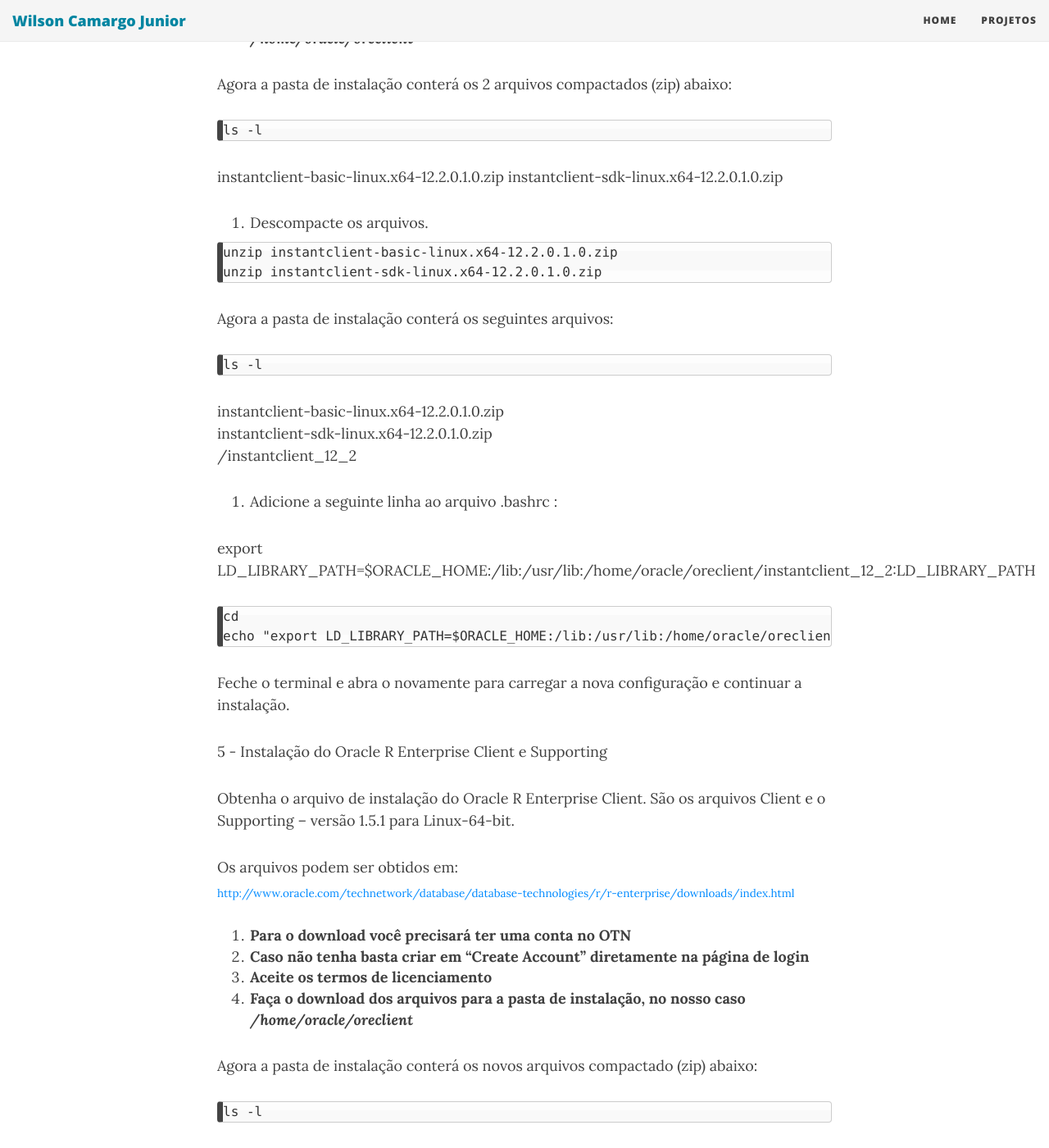
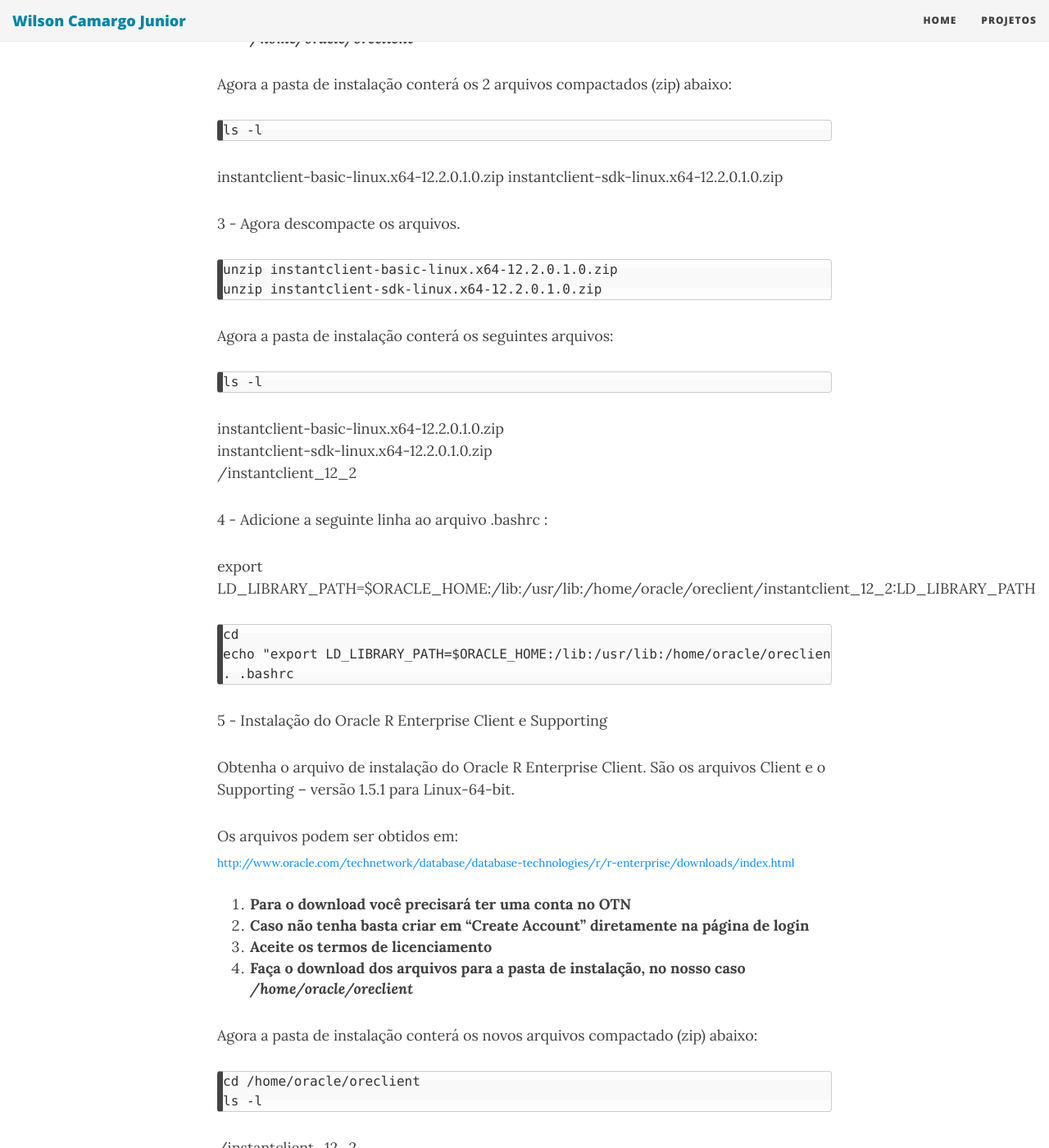
Before and after one commit to wilson-camargo-jr/teste, a Jekyll site: the page built from _posts/2018-06-18-ANN-ORE-P3.md, in a window 1280 px wide and 1400 px high, scrolled down 8736 px. Shown: the whole window at 82% size. Built offline with Jekyll 4.4.1, drawn with Linux system fonts in a browser that asks for light colours; nearby versions of some CDN libraries; some of the changed text lies outside the part shown.

Commit message:
Update 2018-06-18-ANN-ORE-P3.md

````diff
--- a/_posts/2018-06-18-ANN-ORE-P3.md
+++ b/_posts/2018-06-18-ANN-ORE-P3.md
@@ -40,7 +40,7 @@
 2 - Mude para o usuário root (senha do root: **oracle**) e acesse a pasta /etc/yum.repos.d
 
 ```
-su -
+su
 cd /etc/yum.repos.d
 ls -l
 ```
@@ -231,7 +231,7 @@
 instantclient-basic-linux.x64-12.2.0.1.0.zip
 instantclient-sdk-linux.x64-12.2.0.1.0.zip
 
-3.	Descompacte os arquivos.
+3 - Agora descompacte os arquivos.
 
 ```
 unzip instantclient-basic-linux.x64-12.2.0.1.0.zip
@@ -248,7 +248,7 @@
 instantclient-sdk-linux.x64-12.2.0.1.0.zip
 /instantclient_12_2
 
-4.	Adicione a seguinte linha ao arquivo .bashrc :
+4 - Adicione a seguinte linha ao arquivo .bashrc :
 
 export
 LD_LIBRARY_PATH=$ORACLE_HOME:/lib:/usr/lib:/home/oracle/oreclient/instantclient_12_2:LD_LIBRARY_PATH
@@ -256,9 +256,8 @@
 ```
 cd
 echo "export LD_LIBRARY_PATH=$ORACLE_HOME:/lib:/usr/lib:/home/oracle/oreclient/instantclient_12_2:$LD_LIBRARY_PATH" >> .bashrc
+. .bashrc
 ```
-
-Feche o terminal e abra o novamente para carregar a nova configuração e continuar a instalação.
 
 5 -	Instalação do Oracle R Enterprise Client e Supporting
 
@@ -276,6 +275,7 @@
 Agora a pasta de instalação conterá os novos arquivos compactado (zip) abaixo:
 
 ```
+cd /home/oracle/oreclient
 ls -l
 ```
 
````
Also changed, not shown: other parts of _posts/2018-06-18-ANN-ORE-P3.md (+3 -3 lines).
